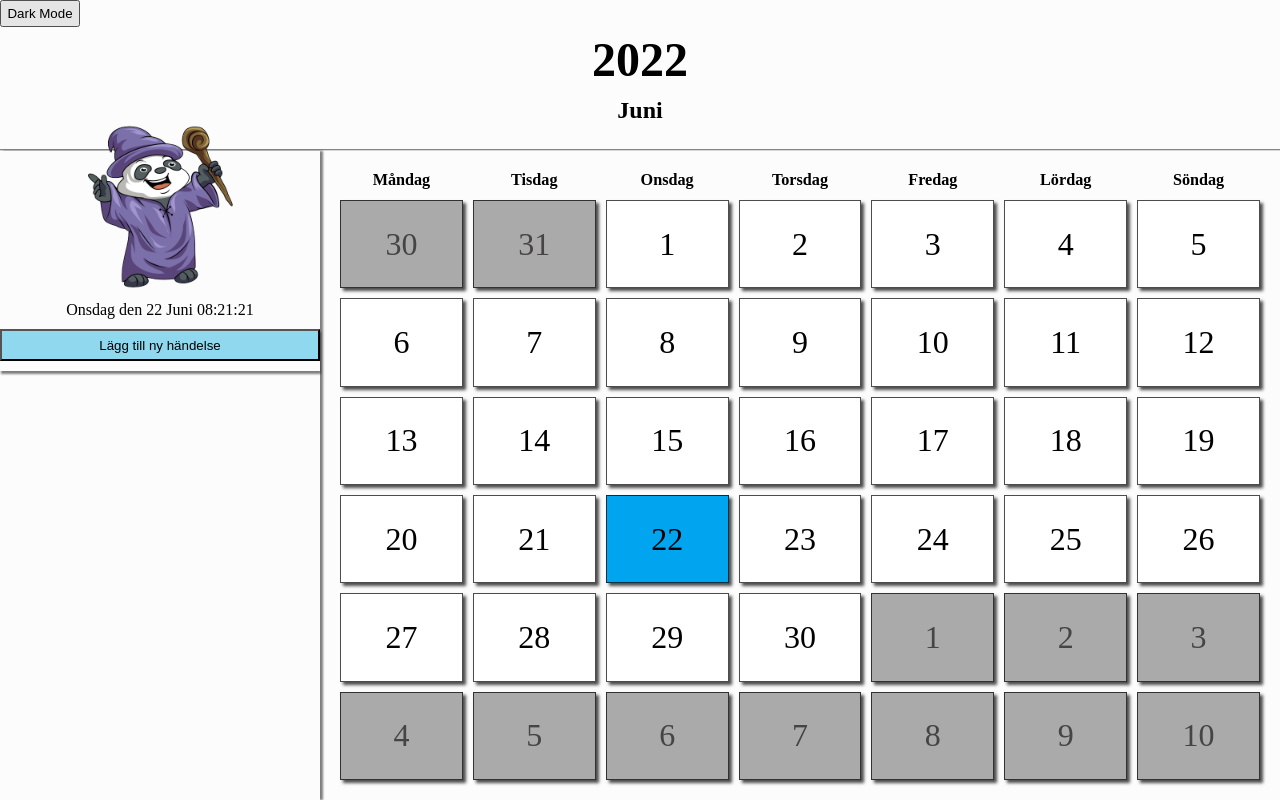
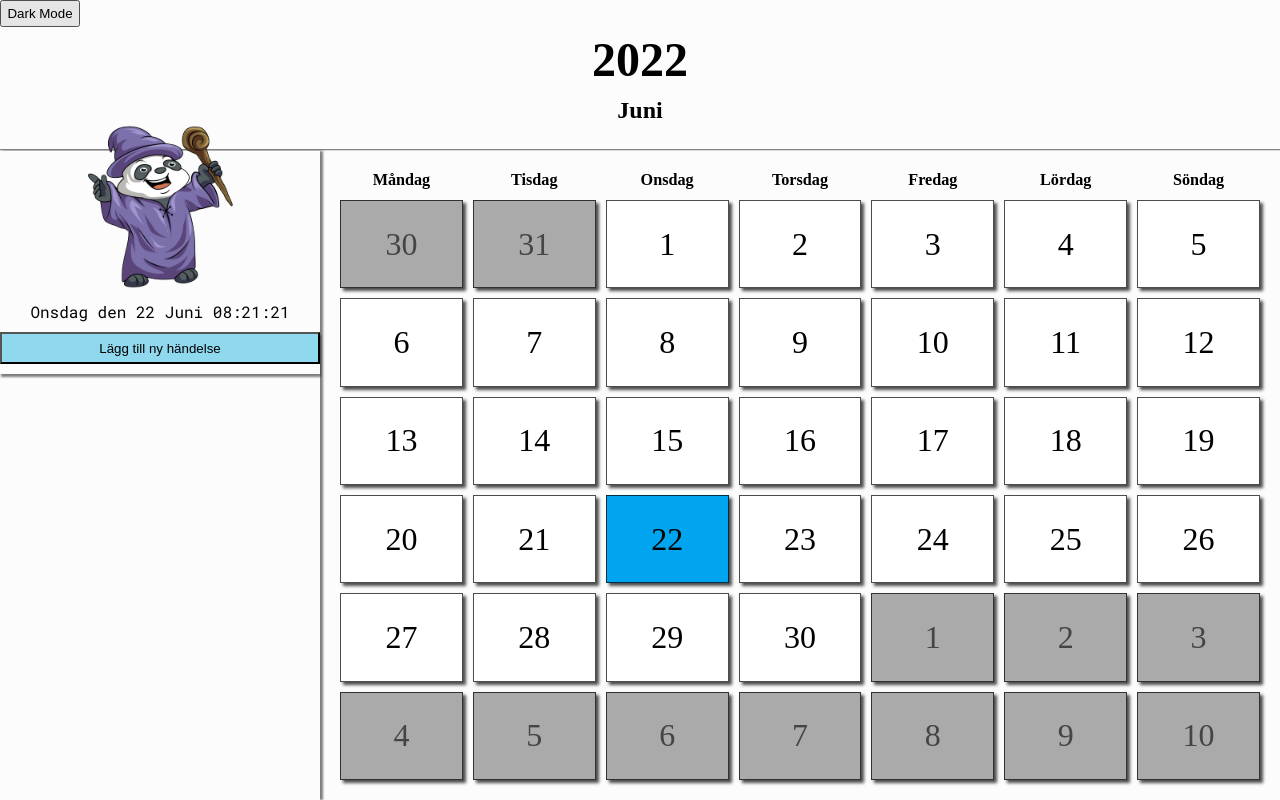
Before and after one commit to Zaai90/Kalender-FrontEnd-Grupp1, a plain HTML site: page index.html in a window 1280 px wide. Drawn offline with Linux system fonts and the light colour scheme; no server answers.

Commit message:
same font and color on welcome segment as taskList

```diff
--- a/src/css/aside.css
+++ b/src/css/aside.css
@@ -10,11 +10,13 @@ aside {
   grid-area: aside;
   background-color: var(--aside-background-color);
   box-shadow: var(--aside-right-shadow);
+  font-family: RobotoMono;
+  color: var(--text-color);
 }
 
 .mascot {
   display: block;
-  height: 200px;
+  width: 200px;
 }
 
 .welcomeContainer {
@@ -24,6 +26,7 @@ aside {
   margin-left: auto;
   margin-right: auto;
   text-align: center;
+  align-items: center;
 }
 
 .taskMenu {
@@ -45,8 +48,6 @@ aside {
   margin: 0 auto;
   overflow-x: hidden;
   overflow-y: scroll;
-  font-family: RobotoMono;
-  color: var(--text-color);
 }
 
 .task {
```
